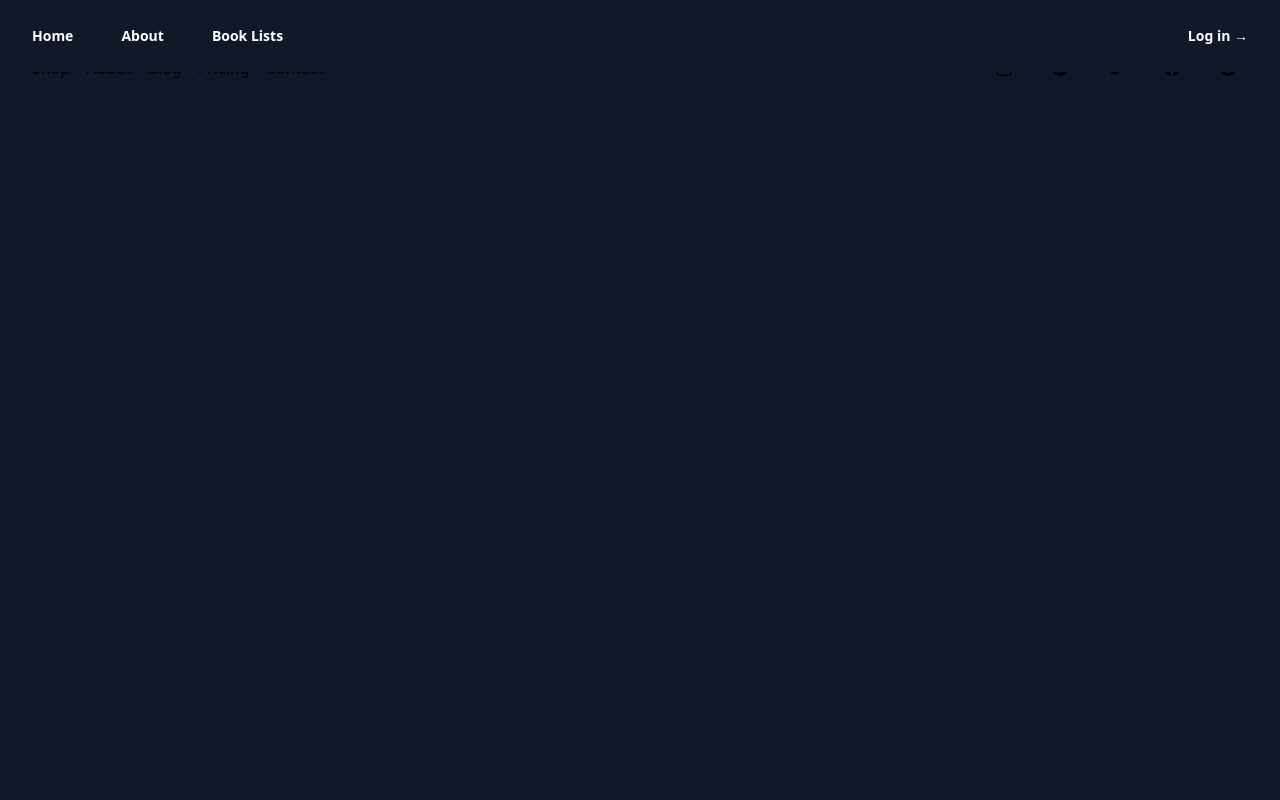
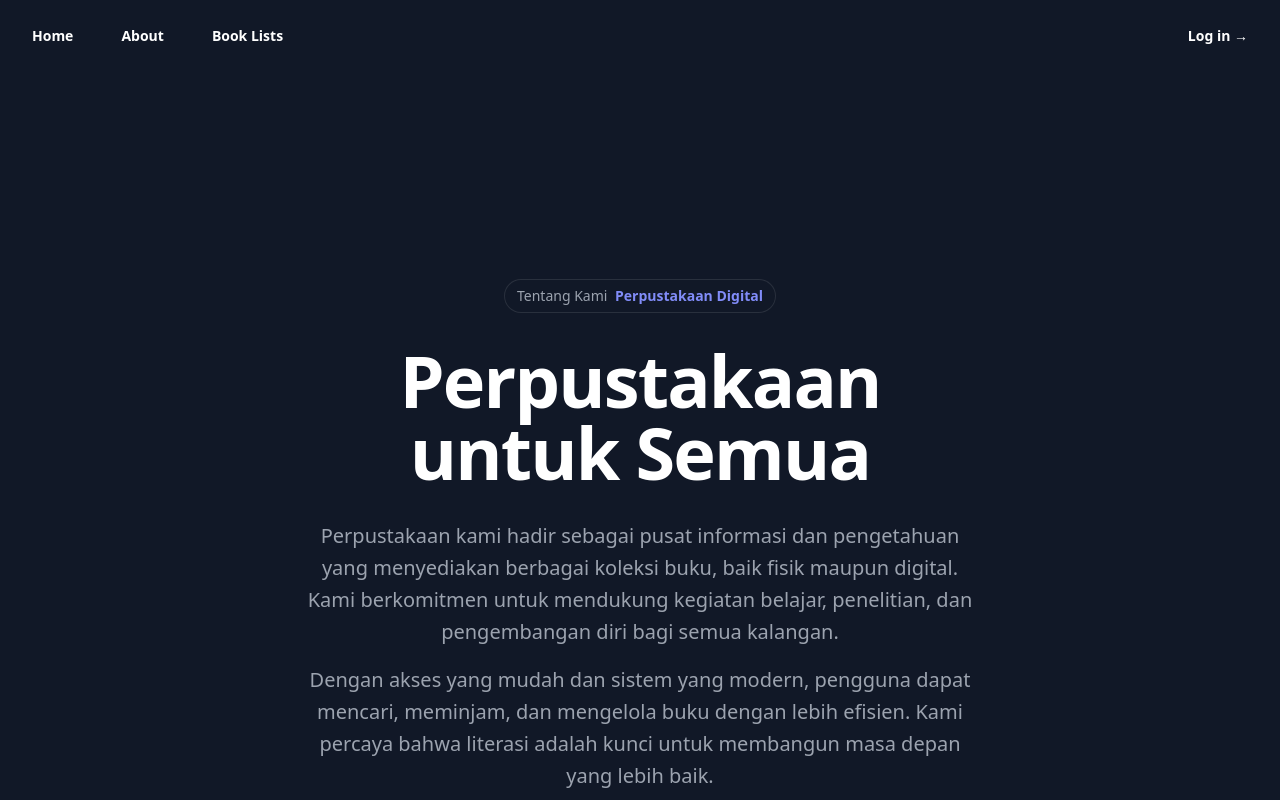
Before and after one commit to 481n4y4/perpus-v2, a Nuxt app in the folder frontend/: page /about in a window 1280 px wide. Shown: the top 800 px of the page. Built offline with nearby package versions, Linux system fonts and the light colour scheme.

Commit message:
✨ feat(ui): create pages

```diff
--- /dev/null
+++ b/frontend/app/pages/about.vue
@@ -0,0 +1,48 @@
+<template>
+  <div class="bg-gray-900">
+    <div class="relative isolate px-6 pt-14 lg:px-8">
+      <div class="mx-auto max-w-2xl py-32 sm:py-48 lg:py-56">
+        <!-- Badge -->
+        <div class="hidden sm:mb-8 sm:flex sm:justify-center">
+          <div
+            class="relative rounded-full px-3 py-1 text-sm/6 text-gray-400 ring-1 ring-white/10 hover:ring-white/20"
+          >
+            Tentang Kami
+            <span class="font-semibold text-indigo-400 ml-1">
+              Perpustakaan Digital
+            </span>
+          </div>
+        </div>
+
+        <!-- Content -->
+        <div class="text-center">
+          <h1
+            class="text-5xl font-semibold tracking-tight text-balance text-white sm:text-7xl"
+          >
+            Perpustakaan untuk Semua
+          </h1>
+
+          <p
+            class="mt-8 text-lg font-medium text-pretty text-gray-400 sm:text-xl/8"
+          >
+            Perpustakaan kami hadir sebagai pusat informasi dan pengetahuan yang
+            menyediakan berbagai koleksi buku, baik fisik maupun digital. Kami
+            berkomitmen untuk mendukung kegiatan belajar, penelitian, dan
+            pengembangan diri bagi semua kalangan.
+          </p>
+
+          <p
+            class="mt-4 text-lg font-medium text-pretty text-gray-400 sm:text-xl/8"
+          >
+            Dengan akses yang mudah dan sistem yang modern, pengguna dapat
+            mencari, meminjam, dan mengelola buku dengan lebih efisien. Kami
+            percaya bahwa literasi adalah kunci untuk membangun masa depan yang
+            lebih baik.
+          </p>
+        </div>
+      </div>
+    </div>
+  </div>
+</template>
+
+<script setup></script>
--- /dev/null
+++ b/frontend/app/pages/books/index.vue
@@ -0,0 +1,87 @@
+<template>
+  <div class="bg-gray-900">
+    <div class="relative isolate px-6 pt-14 lg:px-8">
+      <!-- Dummy Book List - No Logic, Pure HTML & Tailwind CSS -->
+      <div class="flex flex-col mx-auto my-10 max-w-3/4">
+
+        <div class="flex justify-center my-10" v-if="pendingBooks">
+        <div
+          class="animate-spin size-10 border-4 border-white border-t-transparent rounded-full"
+        ></div>
+      </div>
+
+      <div class="flex justify-center my-10" v-else-if="errorBooks">
+        <h1 class="w-200 text-center text-red-600 bg-red-200 py-4 rounded">
+          Gagal fetching data {{ errorBooks.message }}
+        </h1>
+      </div>
+
+      <div class="flex flex-col mx-auto my-10 max-w-3/4">
+        <button
+            class="bg-green-500 hover:bg-green-600 text-white font-semibold px-4 py-2 rounded"
+            @click="refreshBooks"
+          >
+            Refresh
+          </button>
+
+          <NuxtLink
+            to="/books/add"
+            class="bg-blue-500 hover:bg-blue-600 text-white font-semibold px-4 py-2 rounded"
+          >
+            Add Book
+          </NuxtLink>
+        </div>
+
+        <!-- Table Container -->
+        <div class="p-2 mx-auto text-white w-full">
+          <h2 class="mb-3 text-2xl font-semibold leading-tight">Book List</h2>
+          <div class="overflow-x-auto">
+            <table class="text-xs md:text-sm w-full rounded-lg">
+              <thead class="rounded-t-lg bg-gray-700">
+                <tr class="text-right">
+                  <th class="p-3 text-center">No</th>
+                  <th class="p-3 text-center">Name</th>
+                  <th class="p-3 text-center">Author</th>
+                  <th class="p-3 text-center">Publisher</th>
+                  <th class="p-3 text-center">Publish Date</th>
+                  <th class="p-3 text-center">Price</th>
+                  <th class="p-3 text-center">Stock</th>
+                  <th class="p-3 text-center">Cover</th>
+                  <th class="p-3 text-center">Action</th>
+                 </tr>
+              </thead>
+              <tbody>
+                <tr v-for="(books, index) in books?.data" :key="books.id" class="text-right border-b border-opacity-20 bg-gray-800 hover:bg-gray-700">
+                  <td class="px-3 py-4 text-left"><span>{{ index + 1 }}</span></td>
+                  <td class="px-3 py-4 text-left"><span>{{ books.name }}</span></td>
+                  <td class="px-3 py-4 text-left"><span>{{ books.author}}</span></td>
+                  <td class="px-3 py-4 text-left"><span>{{ books.publisher }}</span></td>
+                  <td class="px-3 py-4 text-center"><span>{{ books.publish_date }}</span></td>
+                  <td class="px-3 py-4 text-left"><span>{{ books.price }}</span></td>
+                  <td class="px-3 py-4 text-center"><span>{{ books.stock }}</span></td>
+                  <td class="px-3 py-4 text-center">
+                    <a href="#" class="bg-blue-500 hover:bg-blue-600 text-white font-semibold px-3 py-2 rounded inline-block text-xs cursor-default">File</a>
+                  </td>
+                  <td class="px-3 py-2">
+                    <div class="flex flex-row gap-1">
+                      <a href="#" class="bg-green-600 hover:bg-green-400 text-white font-semibold px-3 py-2 rounded inline-block text-xs cursor-default">Detail</a>
+                      <a href="#" class="bg-blue-600 hover:bg-blue-400 text-white font-semibold px-3 py-2 rounded inline-block text-xs cursor-default">Edit</a>
+                      <button class="bg-red-600 hover:bg-red-400 text-white font-semibold px-3 py-2 rounded text-xs cursor-default">Delete</button>
+                    </div>
+                  </td>
+                </tr>
+              </tbody>
+            </table>
+          </div>
+        </div>
+      </div>
+    </div>
+  </div>
+</template>
+
+<script setup>
+const apiBase = useRuntimeConfig().public.apiBase
+const {data: books, pending: pendingBooks, error: errorBooks, refresh: refreshBooks} = await useFetch(`${apiBase}/books`)
+
+
+</script>
--- /dev/null
+++ b/frontend/app/pages/index.vue
@@ -0,0 +1,48 @@
+<template>
+  <div class="bg-gray-900">
+    <div class="relative isolate px-6 pt-14 lg:px-8">
+      <div class="mx-auto max-w-2xl py-32 sm:py-48 lg:py-56">
+        <div class="hidden sm:mb-8 sm:flex sm:justify-center">
+          <div
+            class="relative rounded-full px-3 py-1 text-sm/6 text-gray-400 ring-1 ring-white/10 hover:ring-white/20"
+          >
+            Hello world!
+          </div>
+        </div>
+        <div class="text-center">
+          <h1
+            class="text-5xl font-semibold tracking-tight text-balance text-white sm:text-7xl"
+          >
+            Perpustakaan Digital untuk Semua
+          </h1>
+          <p
+            class="mt-8 text-lg font-medium text-pretty text-gray-400 sm:text-xl/8"
+          >
+            Akses ribuan buku kapan saja dan di mana saja. Tingkatkan literasi
+            dan pengetahuan Anda dengan sistem perpustakaan yang modern dan
+            mudah digunakan.
+          </p>
+          <!-- <div class="mt-10 flex items-center justify-center gap-x-6">
+            <NuxtLink
+              v-if="token"
+              to="/books"
+              class="rounded-md bg-indigo-500 px-3.5 py-2.5 text-sm font-semibold text-white shadow-xs hover:bg-indigo-400 focus-visible:outline-2 focus-visible:outline-offset-2 focus-visible:outline-indigo-500"
+              >Get started</NuxtLink
+            >
+            <NuxtLink
+              v-else
+              to="/auth/signup"
+              class="rounded-md bg-indigo-500 px-3.5 py-2.5 text-sm font-semibold text-white shadow-xs hover:bg-indigo-400 focus-visible:outline-2 focus-visible:outline-offset-2 focus-visible:outline-indigo-500"
+              >Sign Up</NuxtLink
+            >
+          </div> -->
+        </div>
+      </div>
+    </div>
+  </div>
+</template>
+
+
+<!-- <script setup>
+const token = useCookie("auth_token");
+</script> -->
```
Also changed, not shown: frontend/app/composable/useApi.js (added, +15 -0 lines).
